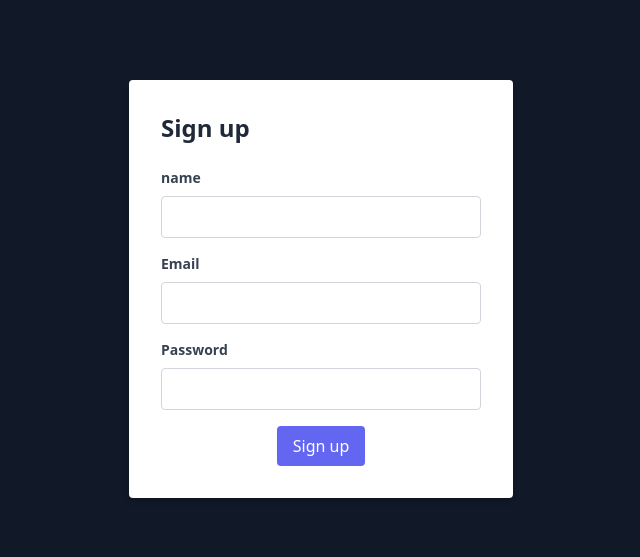
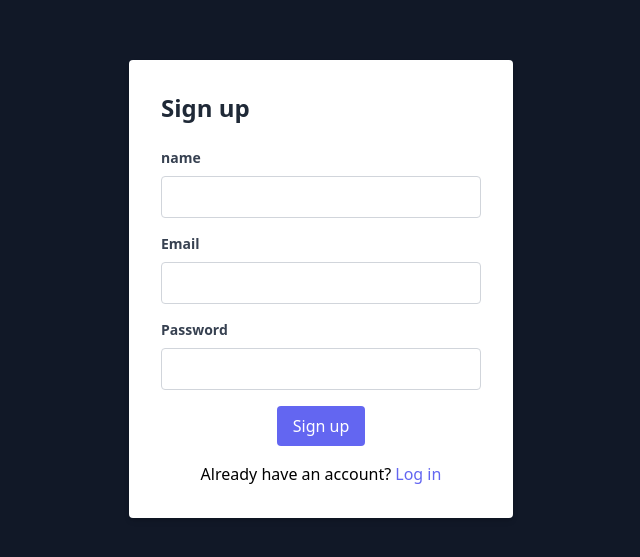
Before and after one commit to dsouravcom/rojlekho, a React (Vite) app in the folder frontend/: page /signup in a window 1280 px wide. Shown: the part 111-668 px from the top of the page, without its empty margins (319-959 px from the left). Built offline with nearby package versions, Linux system fonts and the light colour scheme; no server answers.

Commit message:
modified auth pages add redirects

```diff
--- a/frontend/src/components/auth/Login.jsx
+++ b/frontend/src/components/auth/Login.jsx
@@ -1,5 +1,5 @@
 import React, { useState, useEffect } from 'react';
-import { useNavigate } from 'react-router-dom';
+import { useNavigate, Link } from 'react-router-dom';
 import {signInWithEmailAndPassword} from 'firebase/auth';
 import { auth } from '../../../firebase.js'
 
@@ -82,6 +82,14 @@ const Login = () => {
             Log in
           </button>
           </div>
+          <div>
+            <p className="text-center mt-4">
+              Don't have an account?{' '}
+              <Link to="/signup" className="text-indigo-500 hover:underline">
+                Sign up
+              </Link>
+            </p>
+          </div>
         </form>
       </div>
     </div>
--- a/frontend/src/components/auth/Signup.jsx
+++ b/frontend/src/components/auth/Signup.jsx
@@ -1,5 +1,5 @@
 import React, { useState, useEffect } from 'react';
-import { useNavigate } from 'react-router-dom';
+import { useNavigate, Link } from 'react-router-dom';
 import {createUserWithEmailAndPassword, sendEmailVerification ,updateProfile} from 'firebase/auth';
 import { auth } from '../../../firebase.js'
 
@@ -93,6 +93,14 @@ const Signup = () => {
             Sign up
           </button>
             </div>
+            <div>
+            <p className="text-center mt-4">
+              Already have an account?{' '}
+              <Link to="/login" className="text-indigo-500 hover:underline">
+                Log in
+              </Link>
+            </p>
+            </div>
         </form>
       </div>
     </div>
--- a/frontend/src/components/common/NavBar.jsx
+++ b/frontend/src/components/common/NavBar.jsx
@@ -1,5 +1,5 @@
 import React, { useState, useContext, useEffect } from 'react';
-import { Link } from 'react-router-dom';
+import { Link, useNavigate } from 'react-router-dom';
 import {signOut} from 'firebase/auth';
 import { auth } from '../../../firebase.js';
 import Home_img from '../../assets/home-icon.svg';
@@ -11,7 +11,9 @@ import Logo from '../../assets/logo.png';
 const NavBar = () => {
   const [isProfileOpen, setIsProfileOpen] = useState(false);
   const [user, setUser] = useState('');
-  // const { account } = useContext(AuthContext);
+
+
+  const navigate = useNavigate();
 
   useEffect(() => {
     auth.onAuthStateChanged((data) => {
@@ -34,7 +36,7 @@ const NavBar = () => {
       // An error happened.
       console.log(error);
     });
-    window.location.reload();
+    navigate('/login');
   }
 
   return (
```
